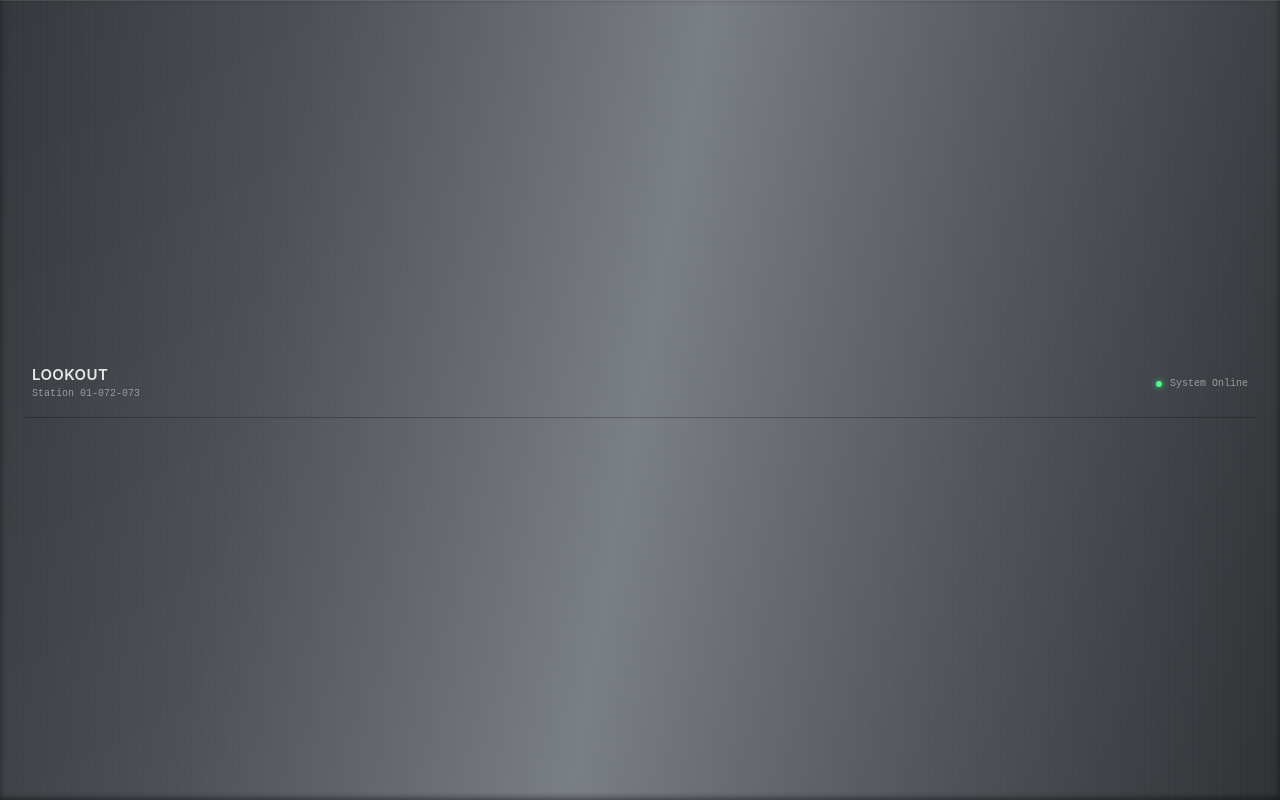
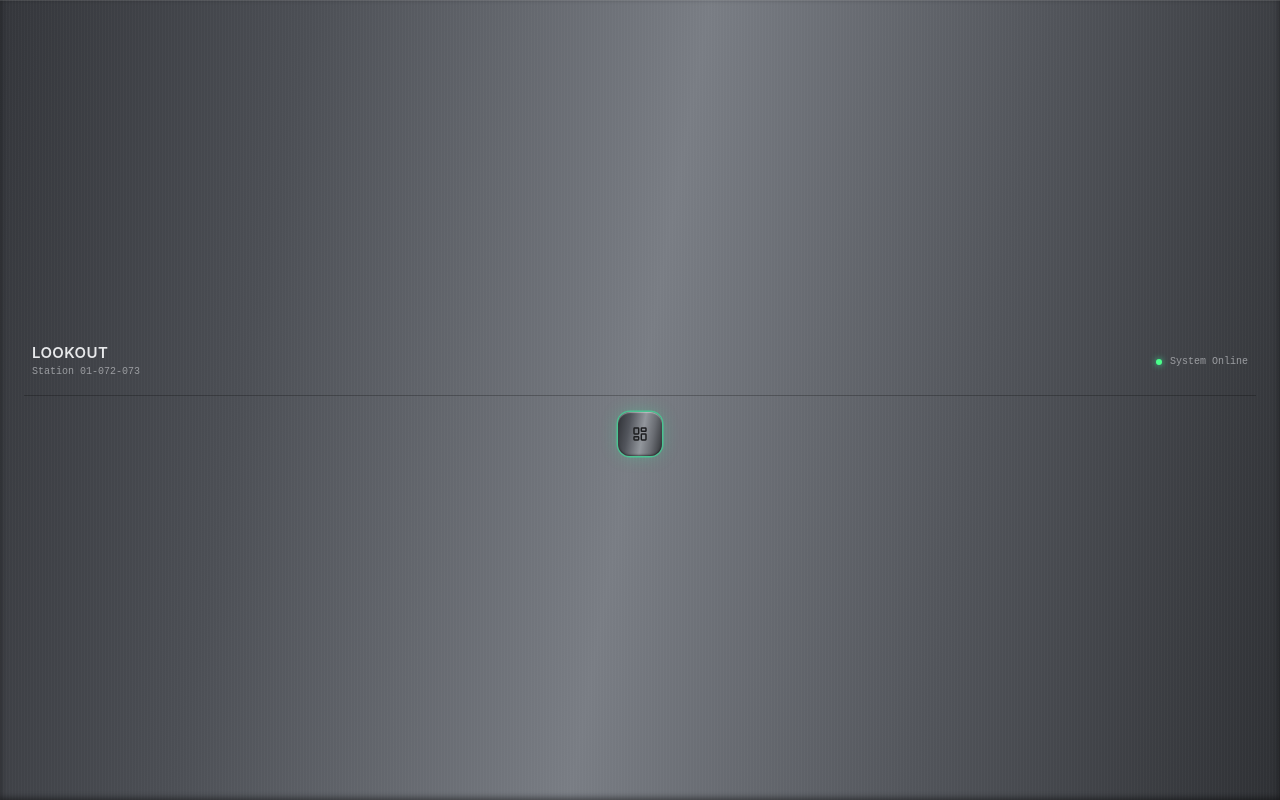
Before and after one commit to f18charles/detecto, a React app in the folder frontend/: page / in a window 1280 px wide. Built offline with nearby package versions, Linux system fonts and the light colour scheme; the HTML template or start-up script is replaced by a standard one.

Commit message:
feat: create nav button

```diff
--- a/frontend/package.json
+++ b/frontend/package.json
@@ -18,6 +18,7 @@
     "postcss": "^8.5.26",
     "react": "^19.2.8",
     "react-dom": "^19.2.8",
+    "react-icons": "^5.7.0",
     "tailwindcss": "^4.3.3",
     "zustand": "^5.0.15"
   },
--- a/frontend/src/App.jsx
+++ b/frontend/src/App.jsx
@@ -1,11 +1,14 @@
 import { useState } from 'react'
 import './index.css'
 import TopBar from './components/TopBar'
+import { LuLayoutDashboard } from "react-icons/lu";
+import NavButton from './components/NavButton'
 
 function App() {
   return (
     <div className="silver-body min-h-screen w-full flex flex-col items-center justify-center p-6 select-none">
-      <TopBar />
+      <TopBar/>
+      <NavButton icon={LuLayoutDashboard} active={true} label={'navi'} />
     </div>
   )
 }
--- /dev/null
+++ b/frontend/src/components/NavButton.jsx
@@ -0,0 +1,14 @@
+function NavButton({ icon: Icon, active = false, label }) {
+    return (
+        <div className="relative flex items-center">
+            <button type="button" tabIndex={-1} aria-label={label} aria-pressed={active} className={`silver-btn w-11 h-11 rounded-xl flex items-center justify-center ${active ? 'silver-btn-active' : ''}`}>
+                <Icon className={active ? 'text-[#1c1d1f]' : 'text-[1c1d1f]/80'}
+                width={18}
+                height={18}
+                strokeWidth={2.2} />
+            </button>
+        </div>
+    )
+}
+
+export default NavButton
```
Also changed, not shown: 1 other file (tests, documents, lock files or other folders).
